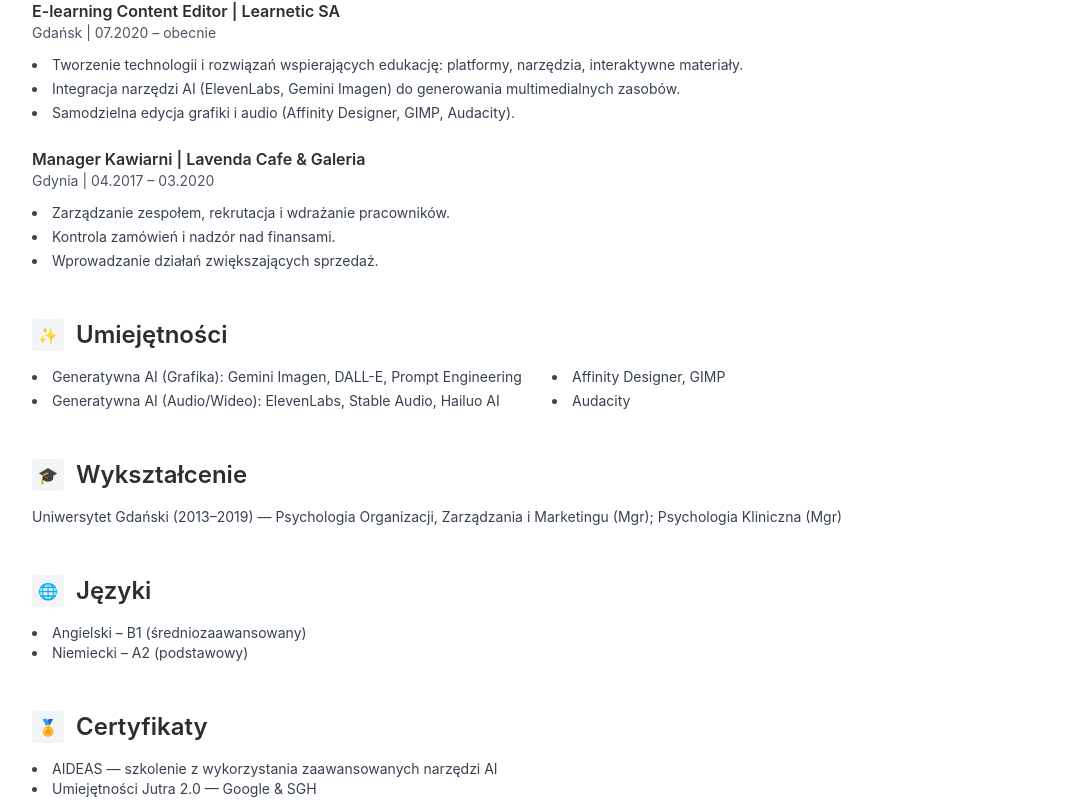
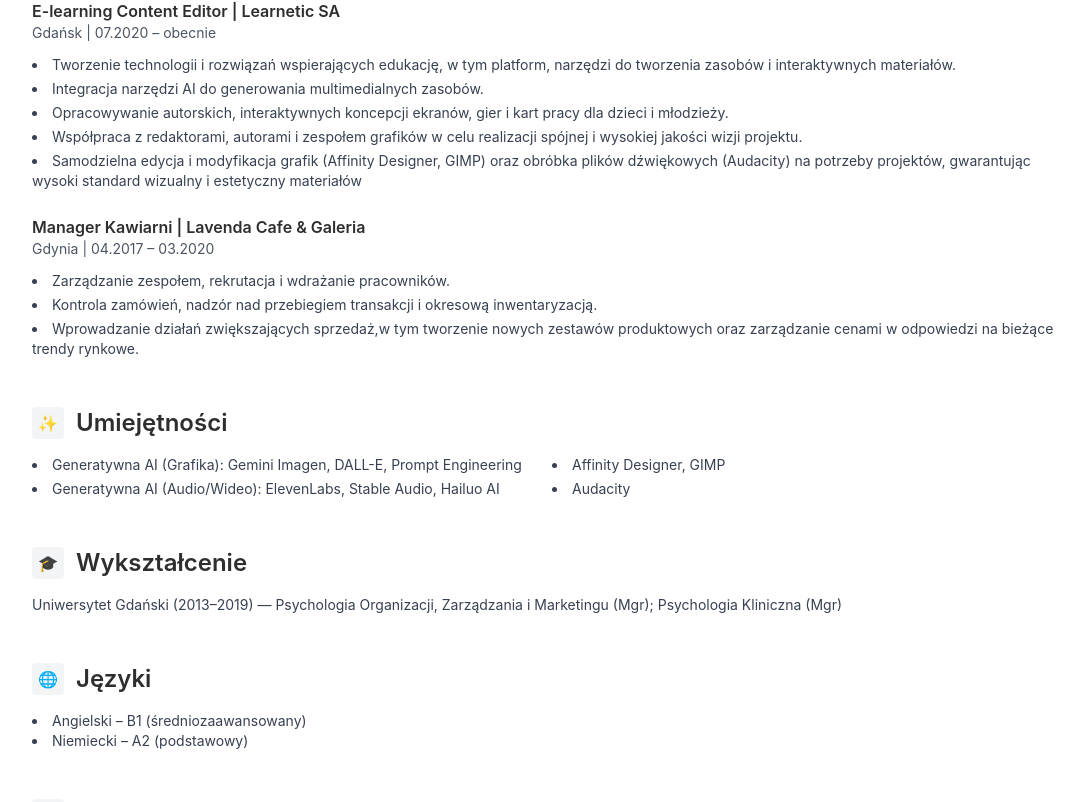
Before and after one commit to ewelinamarcinkowska33-max/ewelina-ai-portfolio, a React (Vite) app: page / in a window 1280 px wide. Shown: the part 1018-1820 px from the top of the page, without its empty margins (96-1180 px from the left). Built offline with nearby package versions, Linux system fonts and the light colour scheme; the HTML template or start-up script is replaced by a standard one.

Commit message:
Update App.jsx

```diff
--- a/src/App.jsx
+++ b/src/App.jsx
@@ -130,9 +130,11 @@ function CvSection() {
                 <h4 className="font-semibold">E-learning Content Editor | Learnetic SA</h4>
                 <p className="text-sm text-gray-600">Gdańsk | 07.2020 – obecnie</p>
                 <ul className="list-disc list-inside mt-3 text-sm text-gray-700 space-y-1">
-                  <li>Tworzenie technologii i rozwiązań wspierających edukację: platformy, narzędzia, interaktywne materiały.</li>
-                  <li>Integracja narzędzi AI (ElevenLabs, Gemini Imagen) do generowania multimedialnych zasobów.</li>
-                  <li>Samodzielna edycja grafiki i audio (Affinity Designer, GIMP, Audacity).</li>
+                  <li>Tworzenie technologii i rozwiązań wspierających edukację, w tym platform, narzędzi do tworzenia zasobów i interaktywnych materiałów.</li>
+                  <li>Integracja narzędzi AI do generowania multimedialnych zasobów.</li>
+                  <li>Opracowywanie autorskich, interaktywnych koncepcji ekranów, gier i kart pracy dla dzieci i młodzieży.</li>
+                  <li>Współpraca z redaktorami, autorami i zespołem grafików w celu realizacji spójnej i wysokiej jakości wizji projektu.</li>
+                  <li>Samodzielna edycja i modyfikacja grafik (Affinity Designer, GIMP) oraz obróbka plików dźwiękowych (Audacity) na potrzeby projektów, gwarantując wysoki standard wizualny i estetyczny materiałów</li>
                 </ul>
               </div>
               <div>
@@ -140,8 +142,8 @@ function CvSection() {
                 <p className="text-sm text-gray-600">Gdynia | 04.2017 – 03.2020</p>
                 <ul className="list-disc list-inside mt-3 text-sm text-gray-700 space-y-1">
                   <li>Zarządzanie zespołem, rekrutacja i wdrażanie pracowników.</li>
-                  <li>Kontrola zamówień i nadzór nad finansami.</li>
-                  <li>Wprowadzanie działań zwiększających sprzedaż.</li>
+                  <li>Kontrola zamówień, nadzór nad przebiegiem transakcji i okresową inwentaryzacją.</li>
+                  <li>Wprowadzanie działań zwiększających sprzedaż,w tym tworzenie nowych zestawów produktowych oraz zarządzanie cenami w odpowiedzi na bieżące trendy rynkowe.</li>
                 </ul>
               </div>
             </div>
@@ -200,7 +202,7 @@ function CvSection() {
             </div>
             <ul className="list-disc list-inside text-sm text-gray-700">
               <li>AIDEAS — szkolenie z wykorzystania zaawansowanych narzędzi AI</li>
-              <li>Umiejętności Jutra 2.0 — Google &amp; SGH</li>
+              <li>Umiejętności Jutra 2.0 — Google &amp; SGH - rozwinięcie kompetencji w obszarze nowoczesnych technologii i transformacji cyfrowej.</li>
             </ul>
           </div>
 
```
